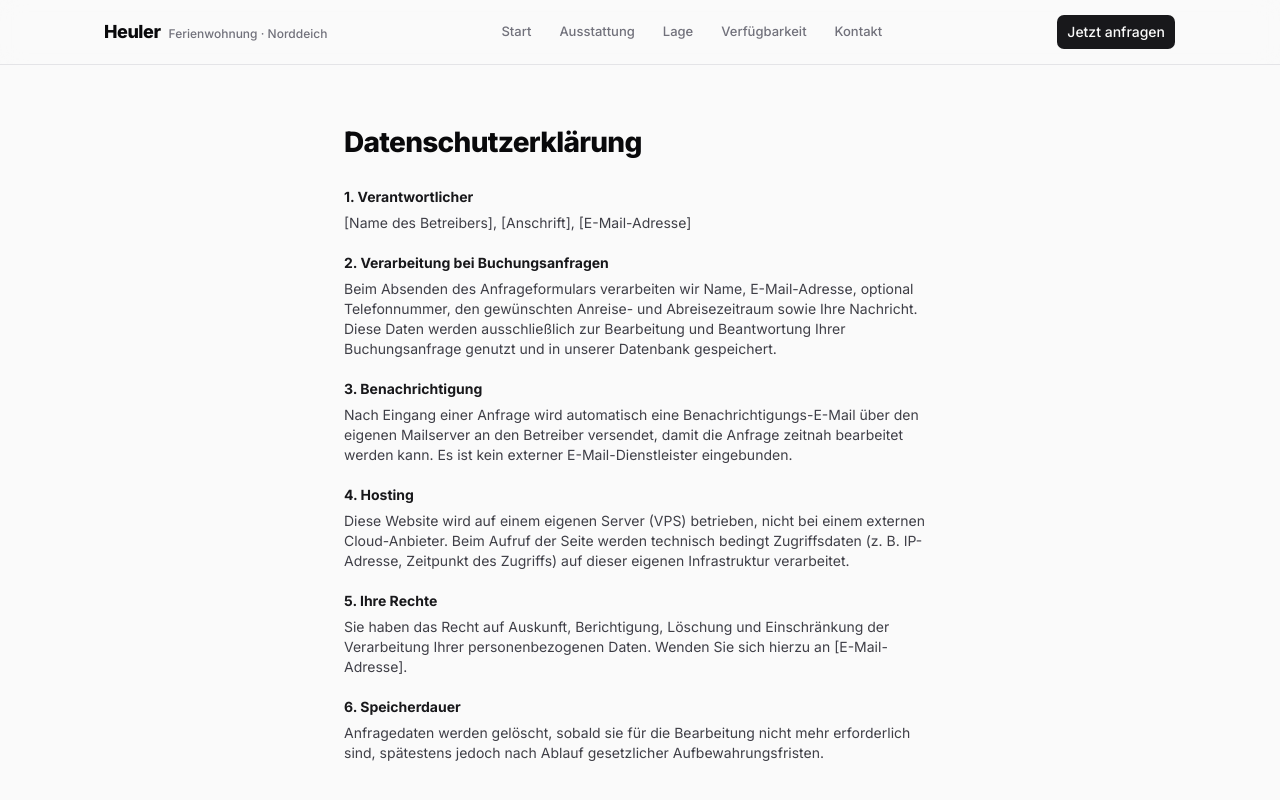
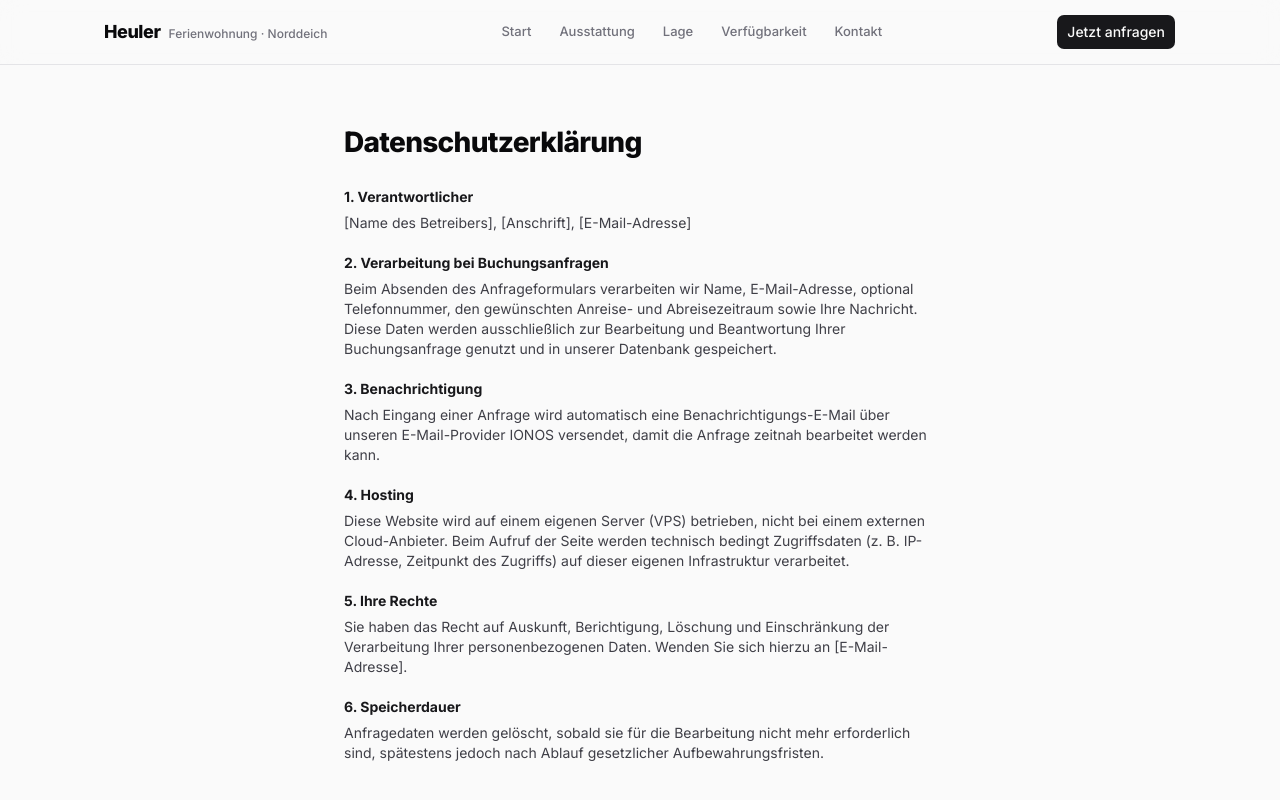
Before and after one commit to ArneBuetergerds/heuler-norddeich, a Next.js app: page /datenschutz in a window 1280 px wide. Shown: the top 800 px of the page. Built offline with nearby package versions, Linux system fonts and the light colour scheme.

Commit message:
fix(privacy): correct false no-third-party-mail-provider claim

```diff
--- a/src/app/(site)/datenschutz/page.tsx
+++ b/src/app/(site)/datenschutz/page.tsx
@@ -15,7 +15,7 @@ const SECTIONS: readonly PrivacySection[] = [
   },
   {
     heading: "3. Benachrichtigung",
-    body: "Nach Eingang einer Anfrage wird automatisch eine Benachrichtigungs-E-Mail über den eigenen Mailserver an den Betreiber versendet, damit die Anfrage zeitnah bearbeitet werden kann. Es ist kein externer E-Mail-Dienstleister eingebunden.",
+    body: "Nach Eingang einer Anfrage wird automatisch eine Benachrichtigungs-E-Mail über unseren E-Mail-Provider IONOS versendet, damit die Anfrage zeitnah bearbeitet werden kann.",
   },
   {
     heading: "4. Hosting",
```
